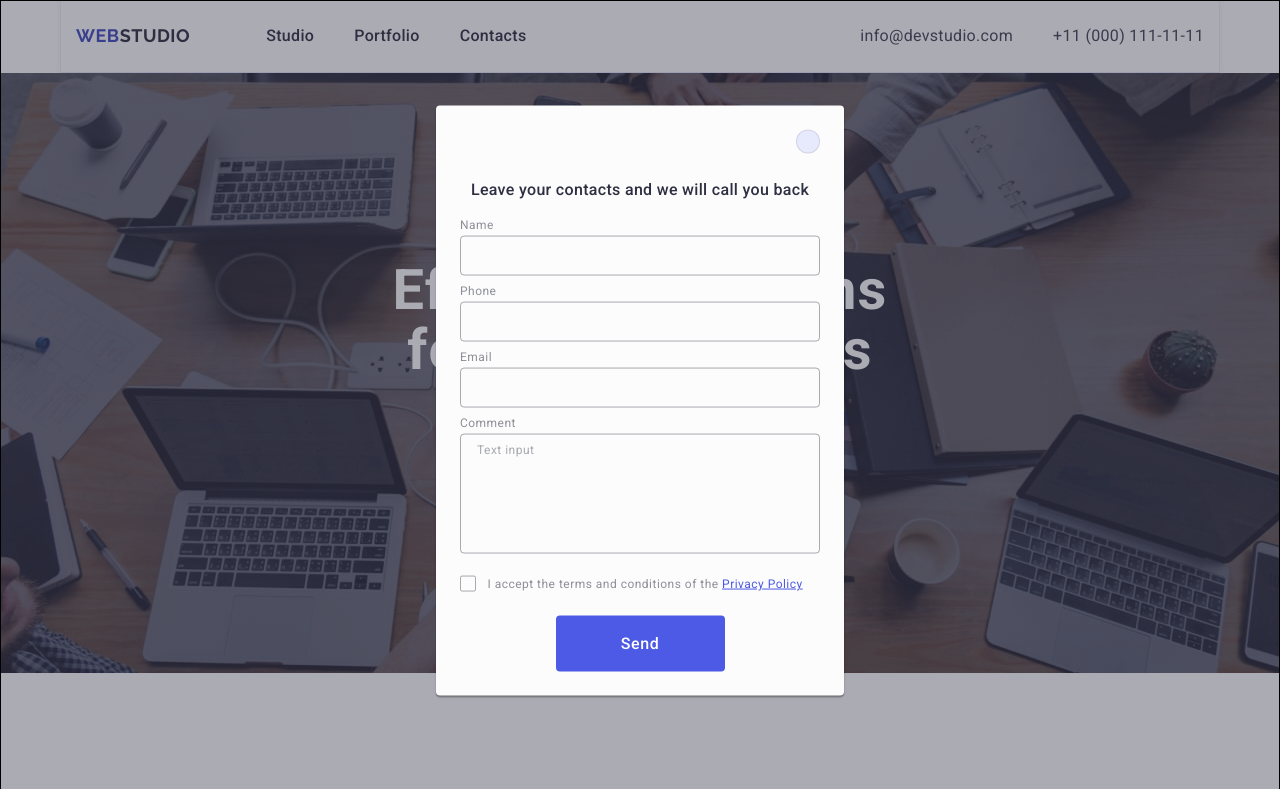
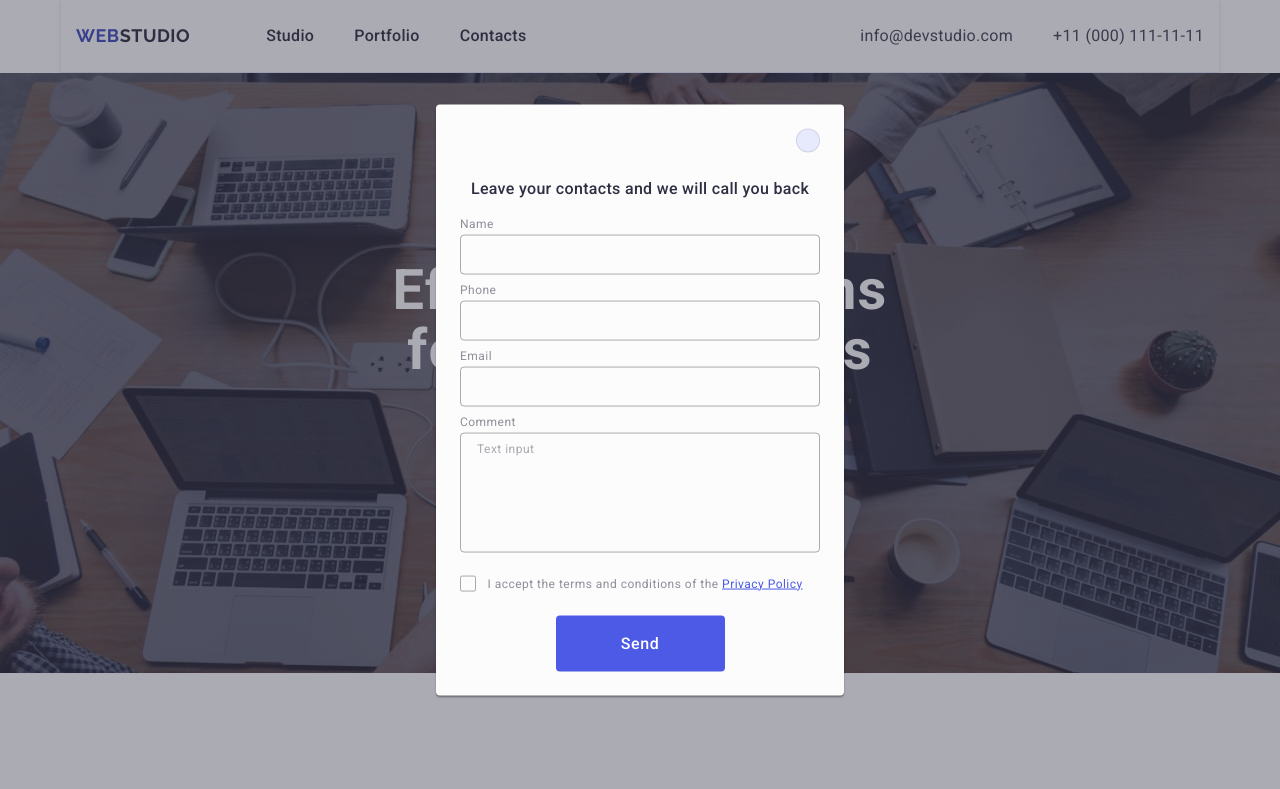
Before and after one commit to MikhailChuza/goit-markup-hw-05, a plain HTML site: page index.html in a window 1280 px wide. Shown: the top 789 px of the page. Drawn offline with nearby package versions, Linux system fonts and the light colour scheme.

Commit message:
Update styles.css

```diff
--- a/css/styles.css
+++ b/css/styles.css
@@ -620,7 +620,7 @@ body {
   z-index: 99999;
   width: 100%;
   height: 100%;
-  border: 1px solid #000;
+
   border-bottom: none;
   background: var(--NAVY-BLUE-modal, rgba(46, 47, 66, 0.4));
   box-shadow: 0px 4px 4px 0px rgba(0, 0, 0, 0.25);
```
